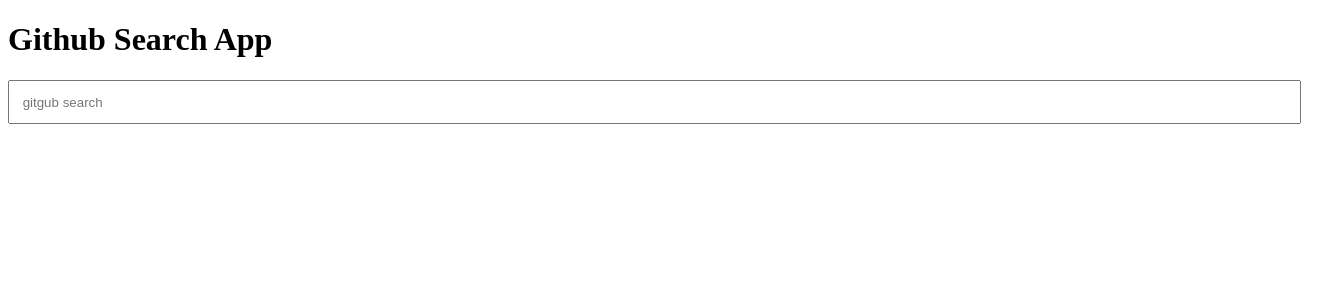
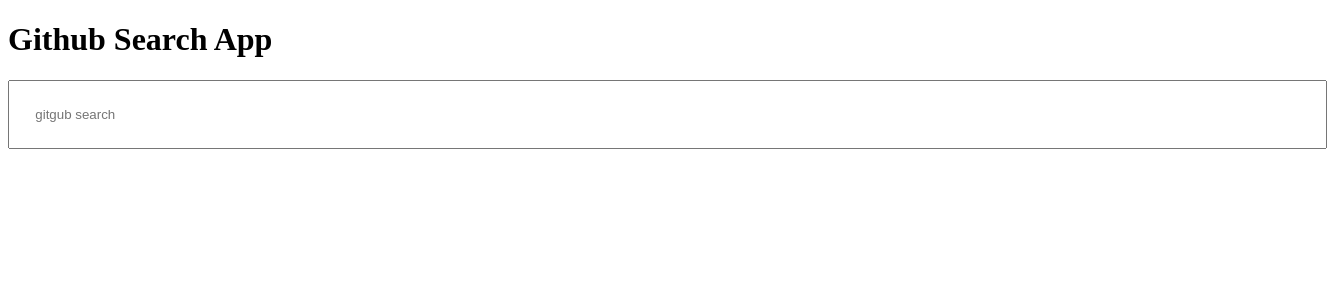
Before and after one commit to Amiredin/Github-profie-search, an Angular app: page / in a window 1280 px wide. Shown: the top 300 px of the page, 1327 px wide, since content can reach past the window. Built offline with nearby package versions, Linux system fonts and the light colour scheme.

Commit message:
update githubsearch.component.scss

```diff
--- a/src/app/githubsearch/githubsearch.component.scss
+++ b/src/app/githubsearch/githubsearch.component.scss
@@ -1,4 +1,4 @@
 input{
     width: 100%;
-    padding: 1%;
+    padding: 2%;
 }
```
